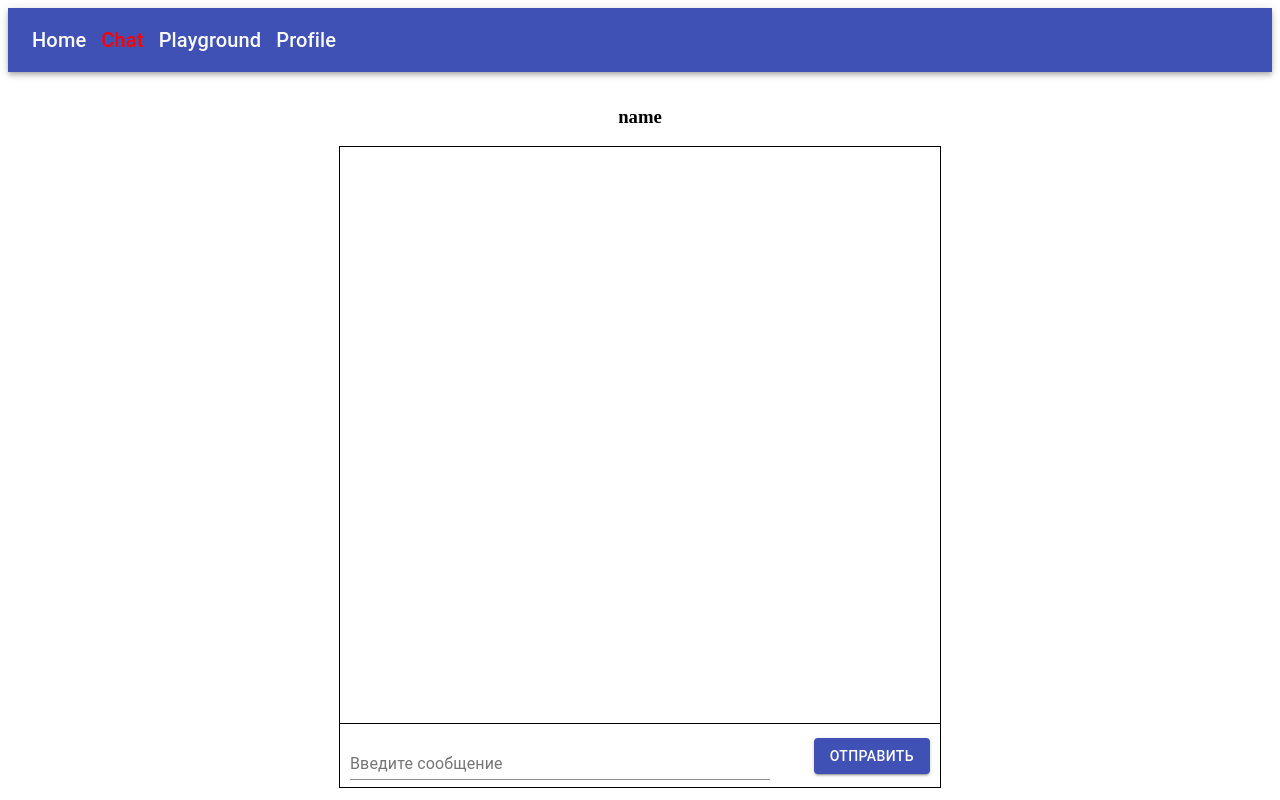
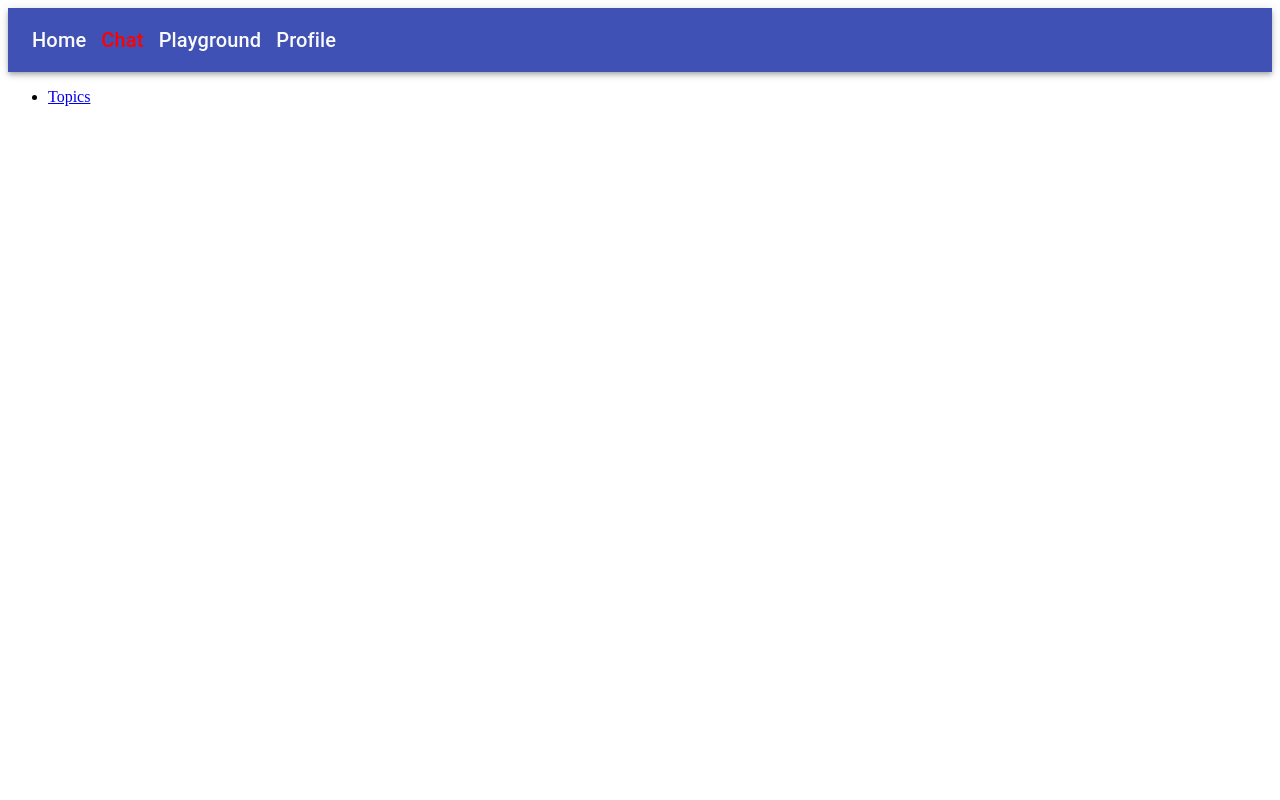
Before and after one commit to nikita1984/reactHomeWork_4, a React (Create React App) app: page /chat in a window 1280 px wide. Built offline with nearby package versions, Linux system fonts and the light colour scheme.

Commit message:
export constructor Nested Routes from react-router-dom

```diff
--- a/src/Chat/index.js
+++ b/src/Chat/index.js
@@ -1,67 +1,68 @@
-import React, { useEffect, useState } from "react";
-import MessageList from "./MessageList";
-import MessageInput from "./MessageInput";
-import FolderList from "./FolderList";
-import { makeStyles } from "@material-ui/core/styles";
+import React from "react";
+import {
+  BrowserRouter as Router,
+  Switch,
+  Route,
+  Link,
+  useRouteMatch,
+  useParams
+} from "react-router-dom";
 
-const useStyles = makeStyles((theme) => ({
-  chatWrapper: {
-    height: "100%",
-    width: "100%",
-    display: "flex",
-    justifyContent: "center",
-    alignItems: "center",
-  },
+export default function App() {
+  return (
+    <Router>
+      <div>
+        <ul>
+          <li>
+            <Link to="/topics">Topics</Link>
+          </li>
+        </ul>
 
-  componentWrapper: {
-    width: "600px",
-    height: "80vh",
-    border: "1px solid black",
-    display: "flex",
-    flexDirection: "column",
-  },
+        <Switch>
+          <Route path="/topics">
+            <Topics />
+          </Route>
+        </Switch>
+      </div>
+    </Router>
+  );
+}
 
-  h3: {
-    textAlign: "center",
-  },
-}));
-
-function Chat() {
-  const [messagesArray, setMessagesArray] = useState([]);
-
-  const classes = useStyles();
-
-  const onSendMessage = (messageText) => {
-    setMessagesArray((prev) => [
-      ...prev,
-      {
-        messageText,
-        author: "me",
-      },
-    ]);
-  };
-
-  useEffect(() => {
-    if (messagesArray.length > 0) {
-      setTimeout(() => {
-        console.log("Message was sent");
-      }, 1000);
-    }
-  }, [messagesArray]);
+function Topics() {
+  let match = useRouteMatch();
 
   return (
     <div>
-        <div className={classes.chatWrapper}>
-        <div>
-          <h3 className={classes.h3}>name</h3>
-          <div className={classes.componentWrapper}>
-            <MessageList messagesArray={messagesArray} />
-            <MessageInput onSendMessage={onSendMessage} />
-          </div>
-        </div>
-      </div>
+      <h2>Topics</h2>
+
+      <ul>
+        <li>
+          <Link to={`${match.url}/chat1`}>First chat</Link>
+        </li>
+        <li>
+          <Link to={`${match.url}/chat2`}>
+            Second chat
+          </Link>
+        </li>
+      </ul>
+
+      {/* The Topics page has its own <Switch> with more routes
+          that build on the /topics URL path. You can think of the
+          2nd <Route> here as an "index" page for all topics, or
+          the page that is shown when no topic is selected */}
+      <Switch>
+        <Route path={`${match.path}/:topicId`}>
+          <Topic />
+        </Route>
+        <Route path={match.path}>
+          <h3>Please select a topic.</h3>
+        </Route>
+      </Switch>
     </div>
   );
 }
 
-export default Chat;
+function Topic() {
+  let { topicId } = useParams();
+  return <h3>Requested topic ID: {topicId}</h3>;
+}
```
Also changed, not shown: src/Chat/index copy.js (added, +67 -0 lines).
